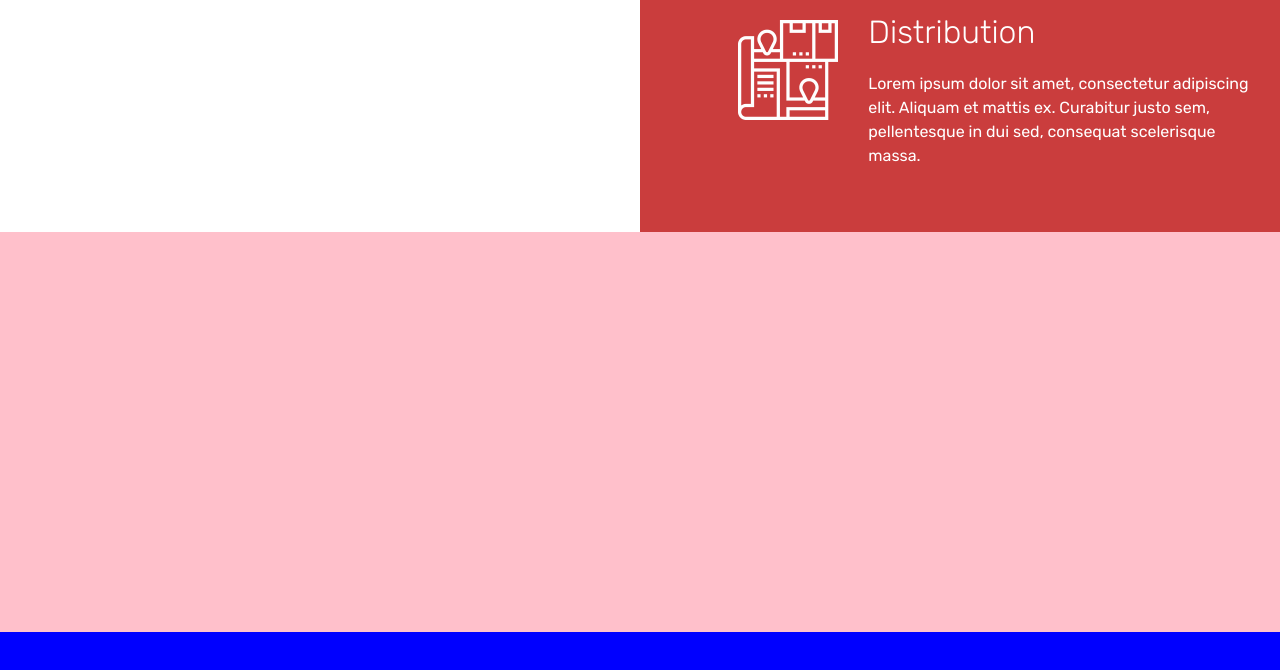
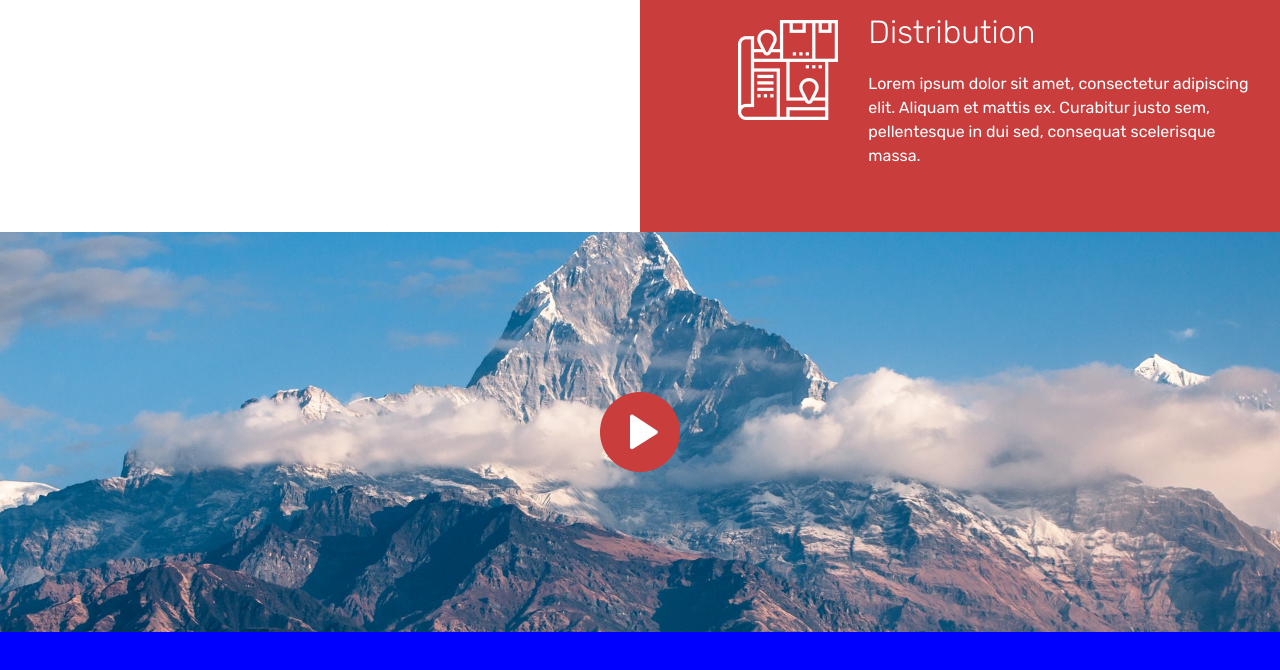
Before and after one commit to RyanSimon/secret-project, a website: page index.html in a window 1280 px wide. Shown: the part 2094-2764 px from the top of the page. Drawn offline with Linux system fonts and the light colour scheme.

Commit message:
first pass at growth section

```diff
--- a/index.html
+++ b/index.html
@@ -117,8 +117,14 @@
     </div>
 </section>
 
-<section class="growth container-fluid">
-
+<section class="growth container-fluid h-50">
+    <div class="row h-100">
+        <div class="col-12 my-auto">
+            <a href="#">
+                <img class="img-fluid" src="assets/play-button-icon/play-button-icon@2x.png" width="80" height="80" />
+            </a>
+        </div>
+    </div>
 </section>
 
 <section class="case-studies container-fluid">
--- a/scss/_index.scss
+++ b/scss/_index.scss
@@ -75,8 +75,11 @@ body, html {
 }
 
 .growth {
-  height: 50%;
-  background-color: $placeholderRowColor;
+  background-image: url("../assets/hero-placeholder-img.jpg");
+  background-size: cover;
+  background-repeat: no-repeat;
+  background-position: 50% 50%;
+  text-align: center;
 }
 
 .case-studies {
```
Also changed, not shown: css/main.css.
